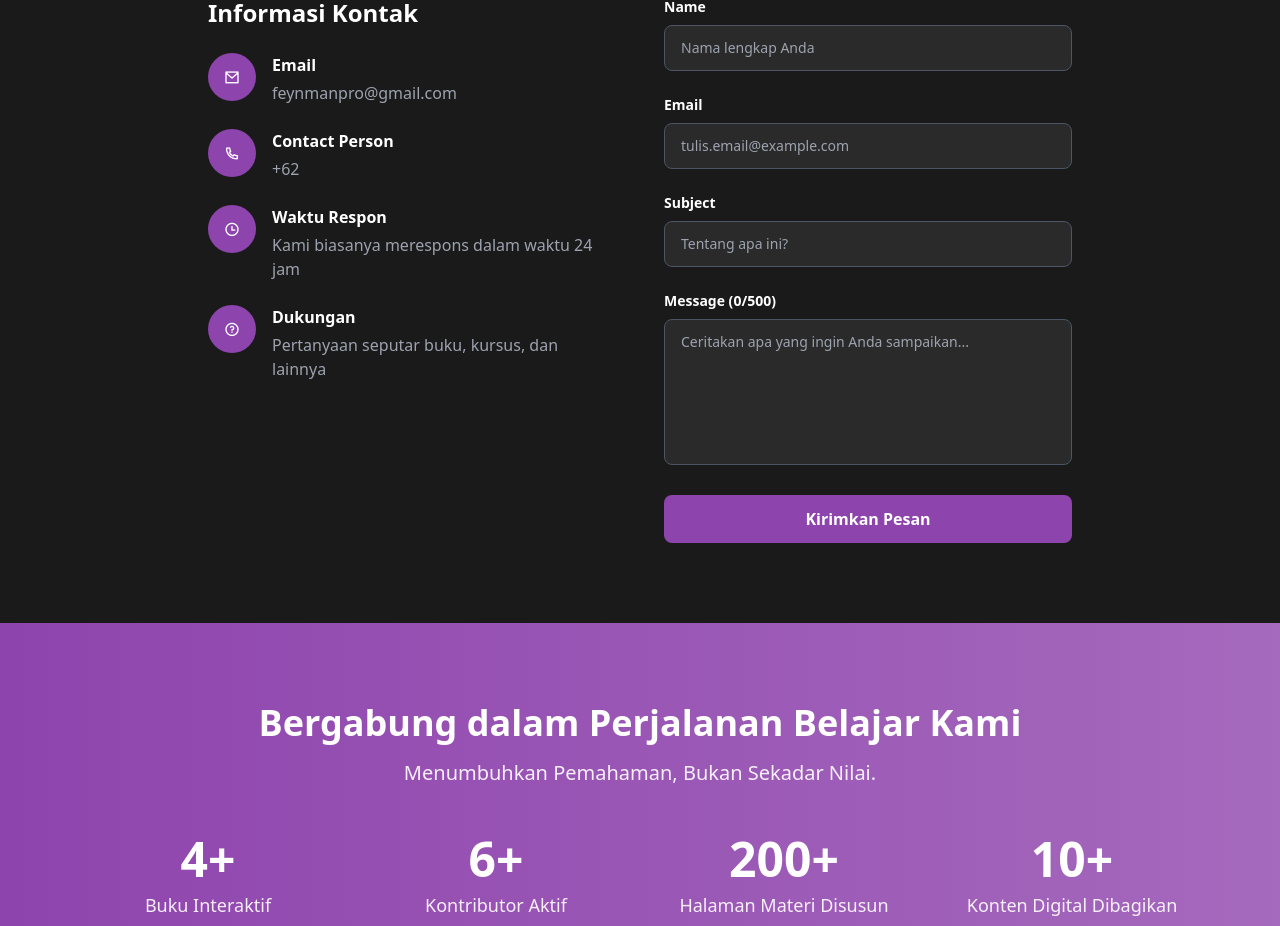
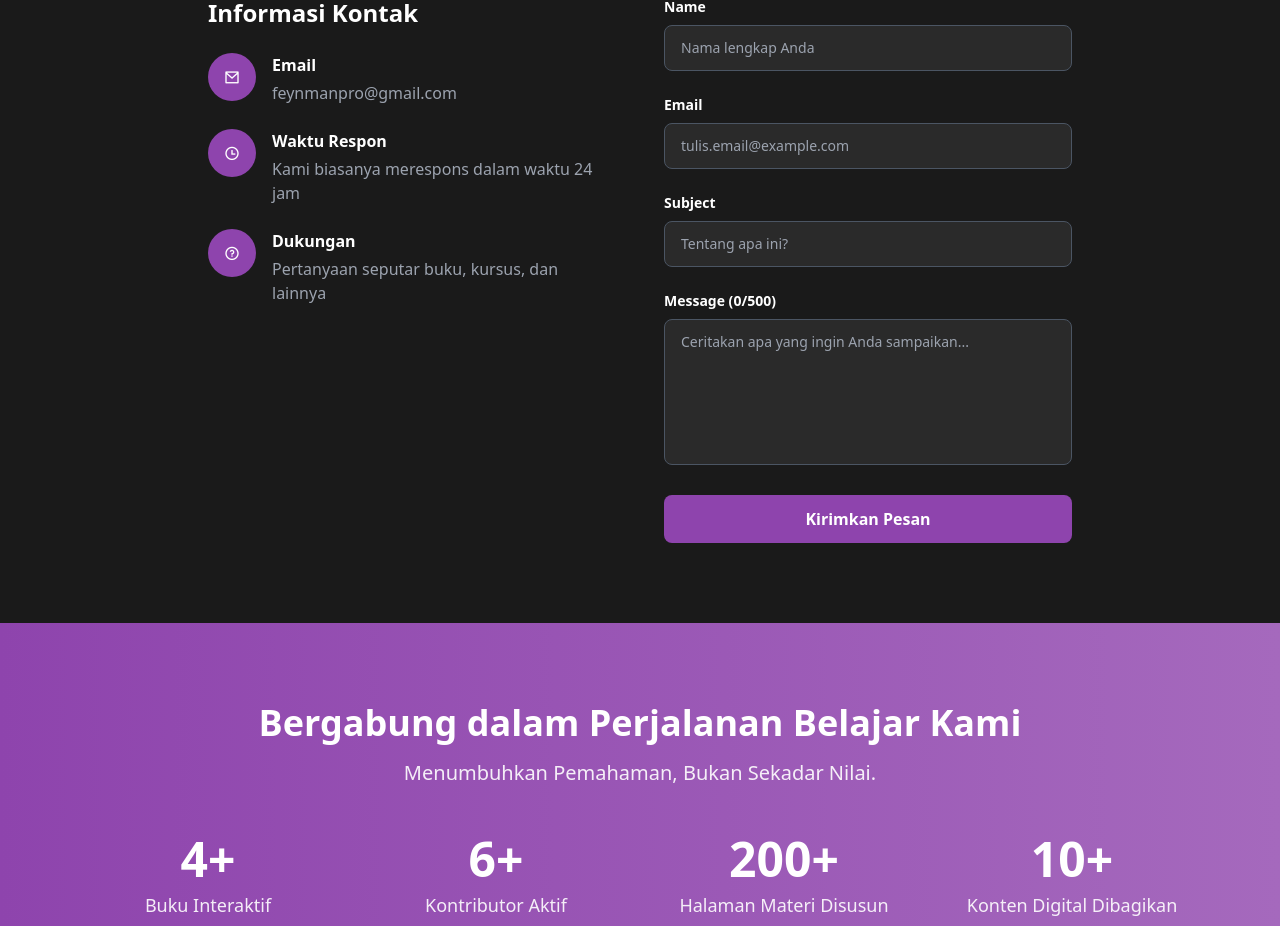
Before and after one commit to FeynmanProject/feynmanproject.github.io, a Next.js app: page /social in a window 1280 px wide. Shown: the part 2314-3240 px from the top of the page. Built offline with nearby package versions, Linux system fonts and the light colour scheme.

Commit message:
Update page.tsx

```diff
--- a/app/social/page.tsx
+++ b/app/social/page.tsx
@@ -361,17 +361,6 @@ export default function Social() {
                   </div>
                 </div>
 
-                {/* Contact Person */}
-                <div className="flex items-start space-x-4">
-                  <div className="w-12 h-12 bg-[#8E44AD] rounded-full flex items-center justify-center flex-shrink-0">
-                    <i className="ri-phone-line text-white"></i>
-                  </div>
-                  <div>
-                    <h4 className="font-semibold mb-1">Contact Person</h4>
-                    <p className="text-gray-400">+62</p>
-                  </div>
-                </div>
-
                 <div className="flex items-start space-x-4">
                   <div className="w-12 h-12 bg-[#8E44AD] rounded-full flex items-center justify-center flex-shrink-0">
                     <i className="ri-time-line text-white"></i>
```
